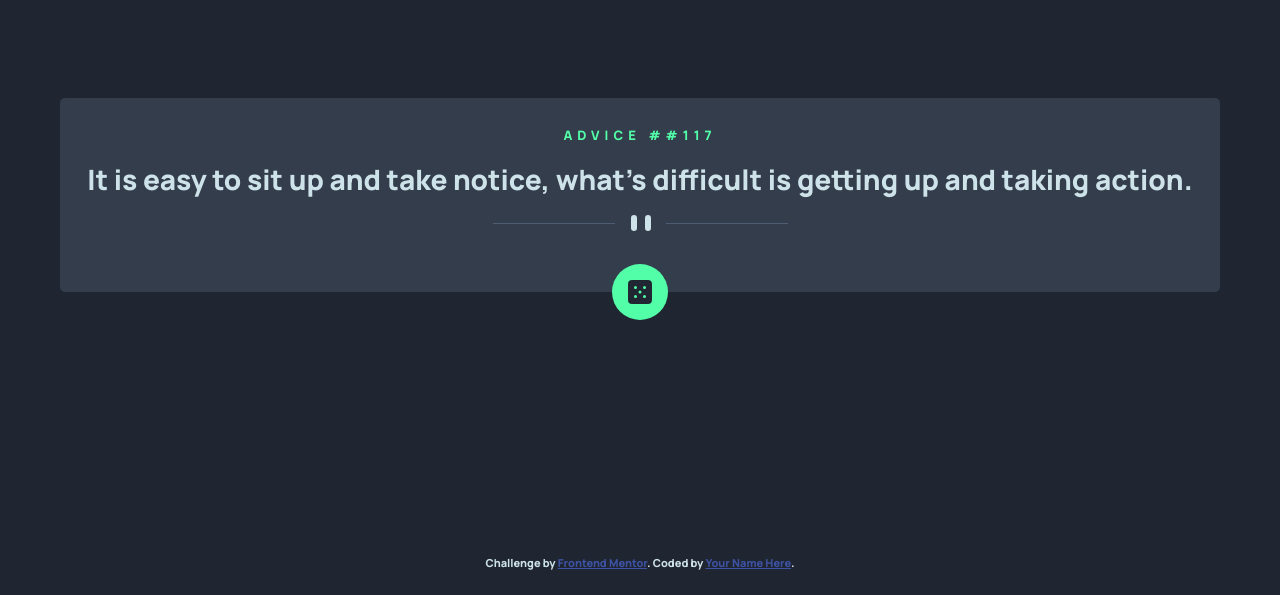
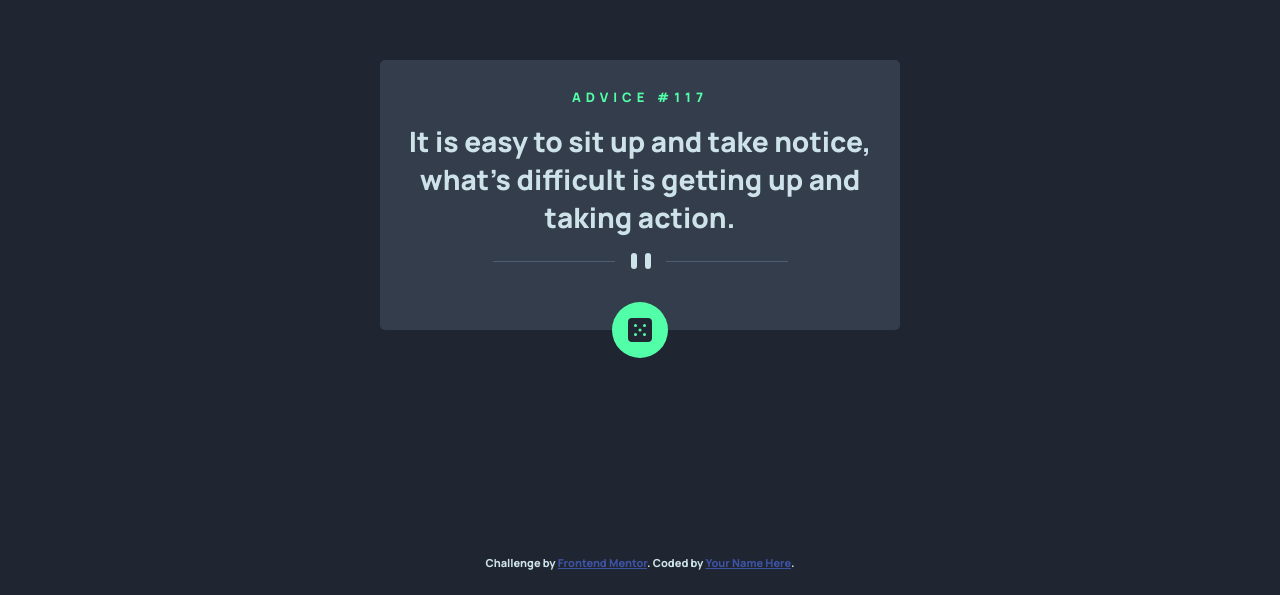
Before and after one commit to colormethanh/Advice_Generator_App, a React (Vite) app in the folder advice-generator-app/: page / in a window 1280 px wide. Shown: the part 205-800 px from the top of the page. Built offline with nearby package versions, Linux system fonts and the light colour scheme.

Commit message:
finished coding project

```diff
--- a/advice-generator-app/index.html
+++ b/advice-generator-app/index.html
@@ -17,7 +17,9 @@
 <body>
   <main>
     <div id='root'></div>
+  </main>
+  <footer>
     <script type="module" src="/src/main.jsx"></script>
-  </main>
+  </footer>
 </body>
 </html>
--- a/advice-generator-app/src/App.css
+++ b/advice-generator-app/src/App.css
@@ -63,13 +63,6 @@ body {
   margin-bottom: 1rem;
 }
 
-/* .advice-divider {
-  background-image: url(./images/pattern-divider-mobile.svg);
-  background-size: fit;
-  width: 100%;
-  height: auto;
-} */
-
 .advice-generate {
   display: flex;
   flex-direction: row;
@@ -84,3 +77,14 @@ body {
   display: flex;
   transform: translateY(50%);
 }
+
+#dice:hover {
+  box-shadow: 0 0 20px var(--NeonGreen);
+  transition: box-shadow .5s;
+}
+
+@media screen and (min-width: 800px) {
+  .box{
+    width: 40%;
+  }
+}
--- a/advice-generator-app/src/App.jsx
+++ b/advice-generator-app/src/App.jsx
@@ -3,15 +3,8 @@ import axios from "axios";
 import './App.css'
 
 function App() {
-
-  const [windowWidth, setWindowWidth] = useState(window.innerWidth)
-  const [adviceTitle, setAdviceTitle] = useState("#117")
+  const [adviceTitle, setAdviceTitle] = useState("117")
   const [adviceContent, setAdviceContent] = useState("It is easy to sit up and take notice, what's difficult is getting up and taking action.")
-
-  const handleWindowResize = () => {
-    console.log("window Resized: " + window.innerWidth)
-    setWindowWidth(window.innerWidth)
-  }
 
   const handleBtnClick = (e) => {
     axios.get("https://api.adviceslip.com/advice")
@@ -23,11 +16,6 @@ function App() {
       })
 
   }
-
-  useEffect(() => {
-    window.addEventListener('resize', handleWindowResize)
-    return () => {window.removeEventListener('resize', handleWindowResize)}
-  })
 
   return (
     <>
@@ -43,18 +31,15 @@ function App() {
 
           <div className="advice-divider">
             {/* TODO: Fix SVG */}
-            {/* <Divider windowWidth={windowWidth}/> */}
             <svg width="295" height="16" xmlns="http://www.w3.org/2000/svg"><g fill="none" fillRule="evenodd"><path fill="#4F5D74" d="M0 8h122v1H0zM173 8h122v1H173z"/><g transform="translate(138)" fill="#CEE3E9"><rect width="6" height="16" rx="3"/><rect x="14" width="6" height="16" rx="3"/></g></g></svg>
-            {/* <svg width="444" height="16" xmlns="http://www.w3.org/2000/svg"><g fill="none" fill-rule="evenodd"><path fill="#4F5D74" d="M0 8h196v1H0zM248 8h196v1H248z"/><g transform="translate(212)" fill="#CEE3E9"><rect width="6" height="16" rx="3"/><rect x="14" width="6" height="16" rx="3"/></g></g></svg> */}
           </div>
 
           <div className="advice-generate">
             <a href='#' onClick={handleBtnClick}>
-              <div className="advice-btn-container">
+              <div id="dice" className="advice-btn-container">
                 <svg width="24" height="24" xmlns="http://www.w3.org/2000/svg"><path d="M20 0H4a4.005 4.005 0 0 0-4 4v16a4.005 4.005 0 0 0 4 4h16a4.005 4.005 0 0 0 4-4V4a4.005 4.005 0 0 0-4-4ZM7.5 18a1.5 1.5 0 1 1 0-3 1.5 1.5 0 0 1 0 3Zm0-9a1.5 1.5 0 1 1 0-3 1.5 1.5 0 0 1 0 3Zm4.5 4.5a1.5 1.5 0 1 1 0-3 1.5 1.5 0 0 1 0 3Zm4.5 4.5a1.5 1.5 0 1 1 0-3 1.5 1.5 0 0 1 0 3Zm0-9a1.5 1.5 0 1 1 0-3 1.5 1.5 0 0 1 0 3Z" fill="#202733"/></svg>
               </div>
             </a>
-
           </div>
         </div>
 
```
